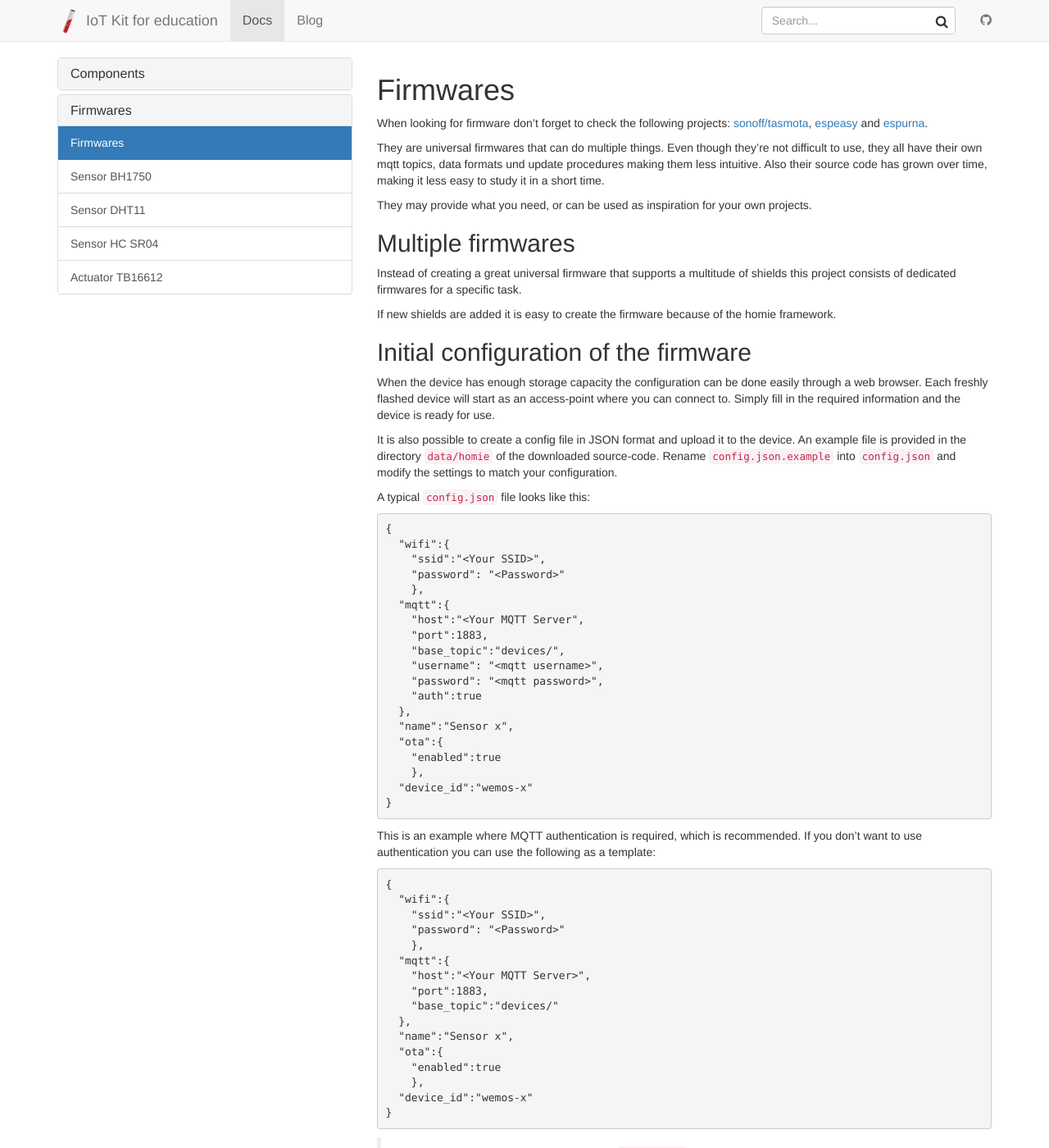
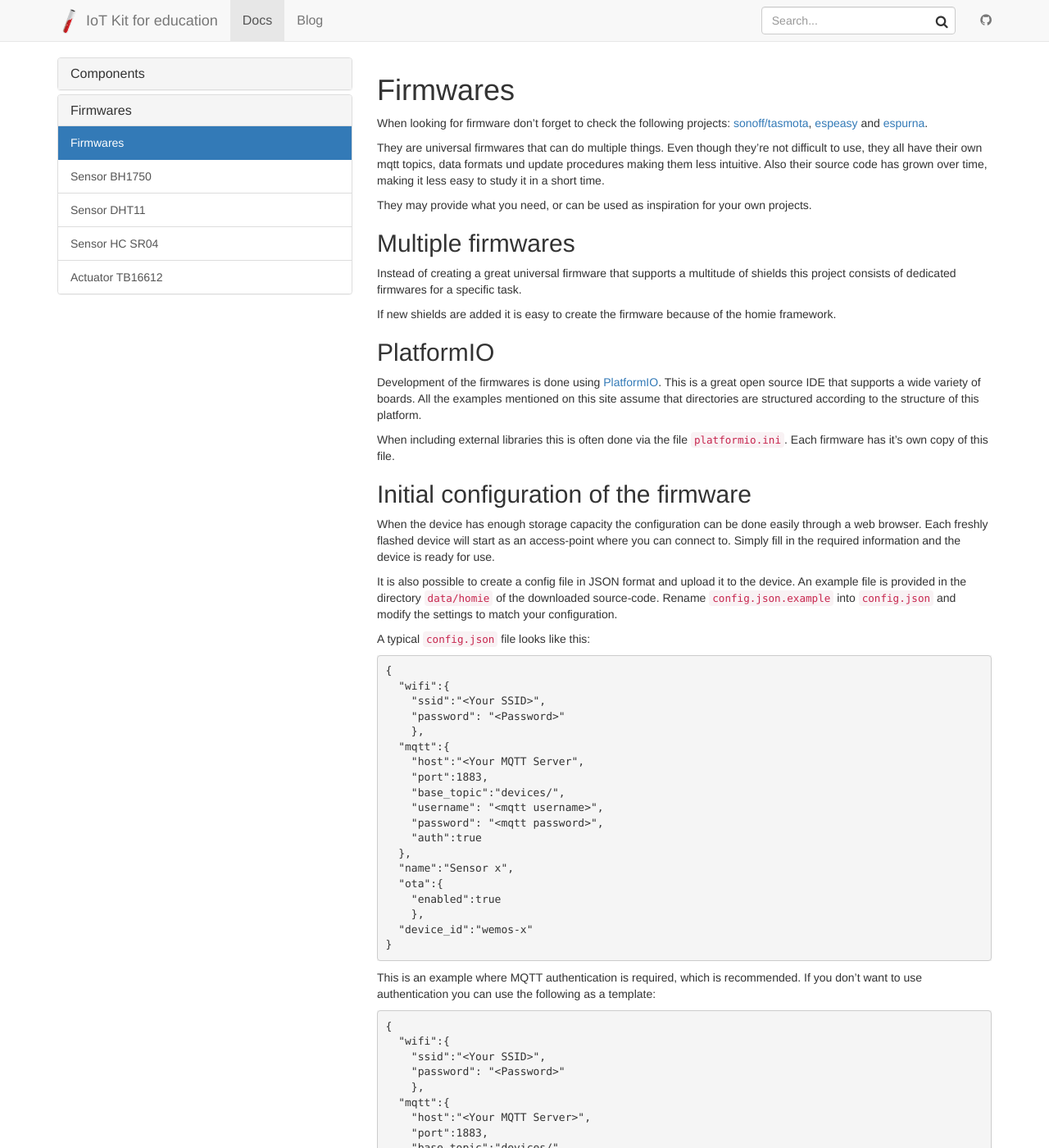
Before and after one commit to mverleun/IoT-Web, a Jekyll site: the page built from _docs/firmwares.md, in a window 1280 px wide and 1400 px high. Shown: the whole window at 82% size. Built offline with Jekyll 4.4.1, drawn with Linux system fonts in a browser that asks for light colours; nearby versions of some CDN libraries; some of the changed text lies outside the part shown.

Commit message:
Added info

````diff
--- a/_docs/firmwares.md
+++ b/_docs/firmwares.md
@@ -1,25 +1,47 @@
 ---
+permalink: /docs/firmwares/
 title: Firmwares
-permalink: /docs/firmwares/
 ---
-When looking for firmware don't forget to check the following projects: [sonoff/tasmota](https://github.com/arendst/Sonoff-Tasmota/tree/development/sonoff), [espeasy](https://www.letscontrolit.com/wiki/index.php/ESPEasy) and [espurna](https://bitbucket.org/xoseperez/espurna).
+When looking for firmware don't forget to check the following projects:
+[sonoff/tasmota](https://github.com/arendst/Sonoff-Tasmota/tree/development/sonoff),
+[espeasy](https://www.letscontrolit.com/wiki/index.php/ESPEasy) and
+[espurna](https://bitbucket.org/xoseperez/espurna).
 
-They are universal firmwares that can do multiple things. Even though they're not difficult to use,
-they all have their own mqtt topics, data formats und update procedures making them less intuitive.
-Also their source code has grown over time, making it less easy to study it in a short time.
+They are universal firmwares that can do multiple things. Even though they're
+not difficult to use, they all have their own mqtt topics, data formats und
+update procedures making them less intuitive. Also their source code has grown
+over time, making it less easy to study it in a short time.
 
-They may provide what you need, or can be used as inspiration for your own projects.
+They may provide what you need, or can be used as inspiration for your own
+projects.
 
-## Multiple firmwares
-Instead of creating a great universal firmware that supports a multitude of shields this project consists of dedicated firmwares for a specific task.
+Multiple firmwares
+------------------
+Instead of creating a great universal firmware that supports a multitude of
+shields this project consists of dedicated firmwares for a specific task.
 
-If new shields are added it is easy to create the firmware because of the homie framework.
+If new shields are added it is easy to create the firmware because of the homie
+framework.
 
-## Initial configuration of the firmware
-When the device has enough storage capacity the configuration can be done easily through a web browser. Each freshly flashed device will start as an access-point where you can connect to.
-Simply fill in the required information and the device is ready for use.
+PlatformIO
+----------
+Development of the firmwares is done using [PlatformIO](https://platformio.org). This is a great open source IDE that supports a wide variety of boards. All the examples mentioned on this site assume that directories are structured according to the structure of this
+platform.
 
-It is also possible to create a config file in JSON format and upload it to the device. An example file is provided in the directory `data/homie` of the downloaded source-code. Rename `config.json.example` into `config.json` and modify the settings to match your configuration.
+When including external libraries this is often done via the file
+`platformio.ini`. Each firmware has it’s own copy of this file.
+
+Initial configuration of the firmware
+-------------------------------------
+When the device has enough storage capacity the configuration can be done easily
+through a web browser. Each freshly flashed device will start as an access-point
+where you can connect to. Simply fill in the required information and the device
+is ready for use.
+
+It is also possible to create a config file in JSON format and upload it to the
+device. An example file is provided in the directory `data/homie` of the
+downloaded source-code. Rename `config.json.example` into `config.json` and
+modify the settings to match your configuration.
 
 A typical `config.json` file looks like this:
 
@@ -44,7 +66,9 @@ A typical `config.json` file looks like this:
   "device_id":"wemos-x"
 }
 ```
-This is an example where MQTT authentication is required, which is recommended. If you don't want to use authentication you can use the following as a template:
+
+This is an example where MQTT authentication is required, which is recommended.
+If you don't want to use authentication you can use the following as a template:
 
 ```
 {
````
Also changed, not shown: other parts of _docs/firmwares.md (+7 -5 lines), _docs/raspberry-pi.md (+6 -0 lines), index.md (+1 -1 lines).
